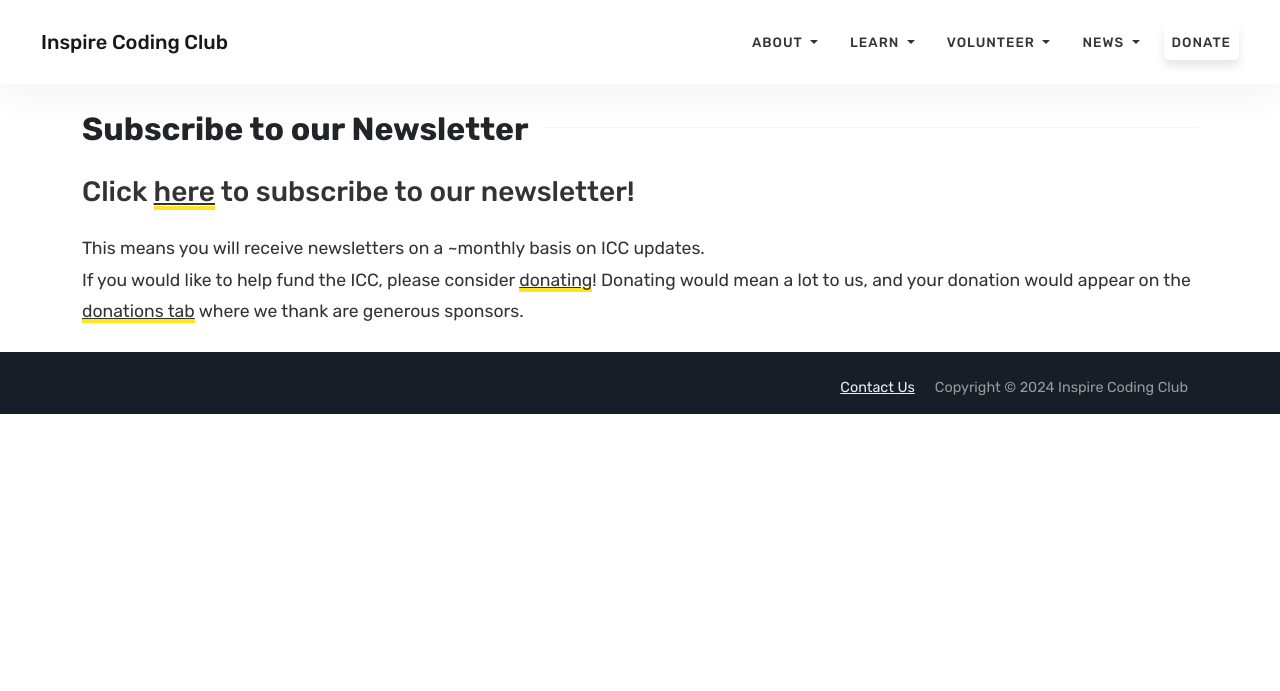
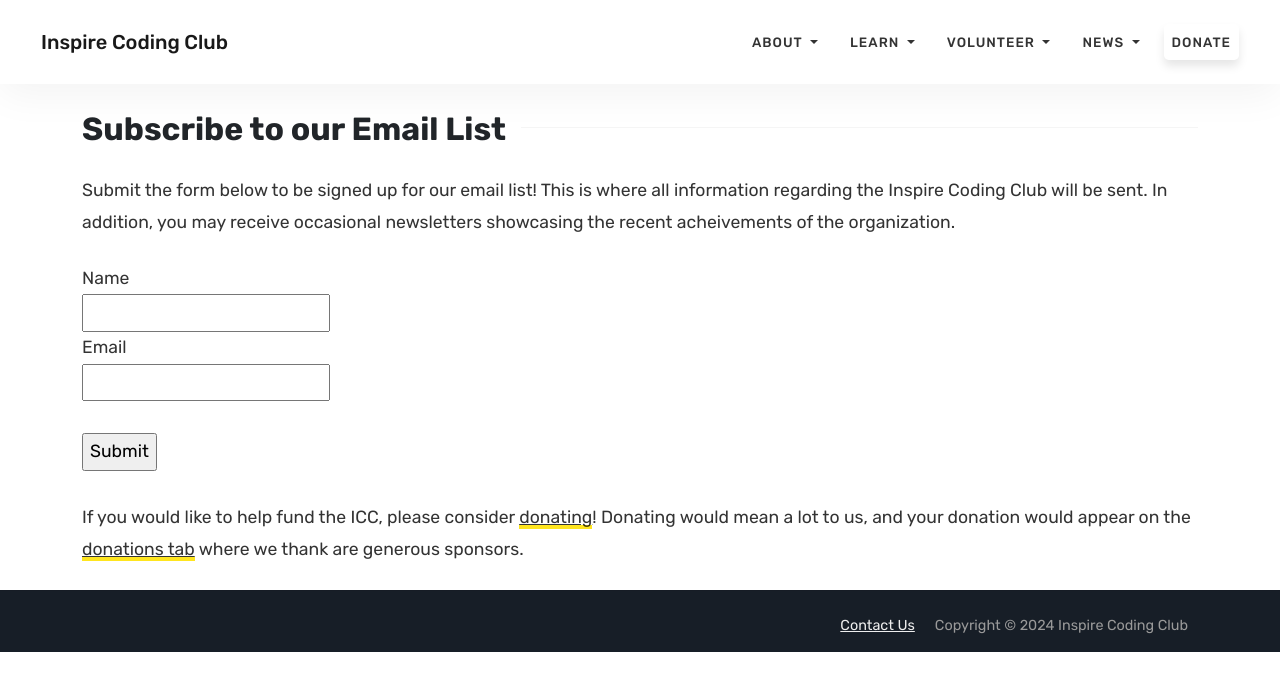
Before and after one commit to irvinecodingclub/irvinecodingclub.github.io, a Jekyll site: the page built from subscribe.md, in a window 1280 px wide. Shown: the top 691 px of the page. Built offline with Jekyll 4.4.1, drawn with Linux system fonts in a browser that asks for light colours; our own code applies the rules of GitHub Pages for plain Markdown files.

Commit message:
automate email list

```diff
--- a/index.html
+++ b/index.html
@@ -28,7 +28,7 @@
     </div>
     <div class="ad-box">
         <img class="ad-dots" src="/assets/images/dots.svg" alt="dots">
-        <h3>Our Newsletter</h3>
+        <h3>Mailing List</h3>
         Get notified about course listings, volunteering opportunities, and more!
         <br>
         <h5 class="ad-text"><a href="{{ site.baseurl }}/subscribe">Subscribe Now</a></h5>
--- a/subscribe.md
+++ b/subscribe.md
@@ -1,8 +1,25 @@
 ---
-title: Subscribe to our Newsletter
+title: Subscribe to our Email List
+layout: page
 permalink: /subscribe
 ---
-<h3>Click <a href="https://forms.gle/YdUfsX5CLRmi2n436">here</a> to subscribe to our newsletter!</h3>
 
-This means you will receive newsletters on a ~monthly basis on ICC updates.<br>
+Submit the form below to be signed up for our email list! This is where all information regarding the Inspire Coding Club will be sent. In addition, you may receive occasional newsletters showcasing the recent acheivements of the organization.
+
+<form action="https://postal.hackclub.com/subscribe" method="POST" accept-charset="utf-8">
+	<label for="name">Name</label><br/>
+	<input type="text" name="name" id="name"/>
+	<br/>
+	<label for="email">Email</label><br/>
+	<input type="email" name="email" id="email"/><br/><div style="display:none;">
+	<label for="hp">HP</label><br/>
+	<input type="text" name="hp" id="hp"/>
+	</div>
+	<input type="hidden" name="list" value="7MhbAtdTMYhWeJzAttdwoA"/>
+	<input type="hidden" name="subform" value="yes"/>
+    <br>
+	<input type="submit" name="submit" id="submit"/>
+</form>
+
+<br>
 If you would like to help fund the ICC, please consider <a href="https://bank.hackclub.com/donations/start/irvine-coding-club">donating</a>! Donating would mean a lot to us, and your donation would appear on the <a href="{{ site.baseurl }}/donations">donations tab</a> where we thank are generous sponsors.
```
